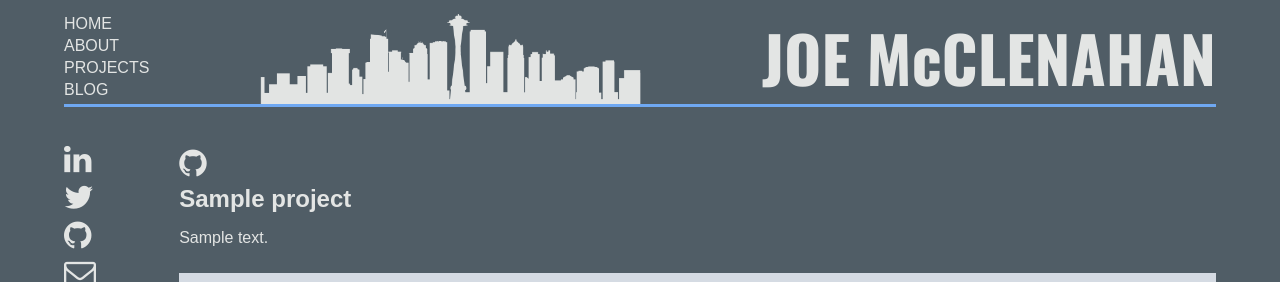
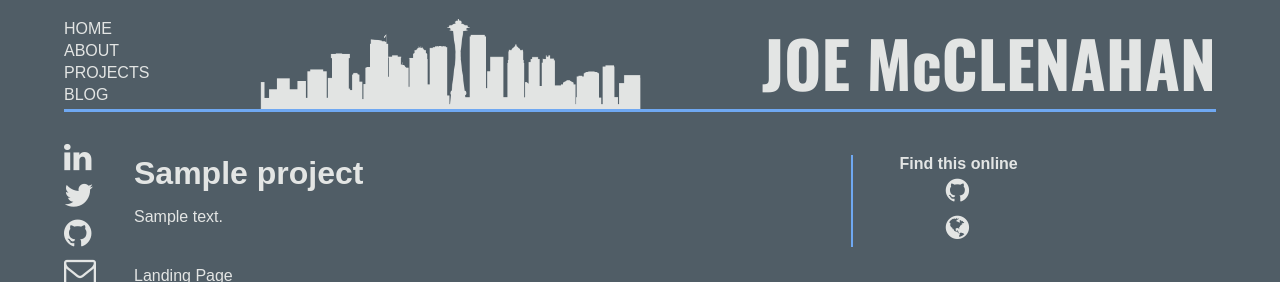
Before and after one commit to jmcclena94/django-portfolio, a Django app: page /projects/1/ in a window 1280 px wide. Shown: the top 282 px of the page. Run offline with Django 3.2, Linux system fonts and the light colour scheme; tables that the repository leaves empty hold one stand-in row (values such as "Sample post"); grey boxes marked "Sample" are stand-in pictures; some web fonts are replaced.

Commit message:
updated styling

```diff
--- a/portfolio/portfolio/templates/project-detail.html
+++ b/portfolio/portfolio/templates/project-detail.html
@@ -3,11 +3,20 @@
 <div class="flex project-detail">
     <div class="beta">
         <div class="flex text-content">
-            <a id="gh-detail" href="{{ project.github }}"></a>
-            <h2>{{ project.title }}</h2>
-            <p>{{ project.description }}</p>
+            <div class="flex project-description">
+                <h2>{{ project.title }}</h2>
+                <p>{{ project.description }}</p>
+            </div>
+            <div class="flex find-project">
+                <h4>Find this online</h4>
+                <ul class="flex">
+                    <a href="{{ project.github }}"><li id="gh-detail"></li></a>
+                    <a href="{{ project.url }}"><li id="ww-detail"></li></a>
+                </ul>
+            </div>
         </div>
     </div>
-    <img class="project-image" src="{{ project.cover.url }}" />
+    <figcaption>Landing Page</figcaption>
+    <img class="project-image" src="{{ project.splash.url }}" />
 </div>
 {% endblock %}
--- a/portfolio/projects/models.py
+++ b/portfolio/projects/models.py
@@ -4,6 +4,9 @@ from portfolio import settings
 
 class Project(models.Model):
     """Project model."""
+
+    class Meta:
+        ordering = ['date_uploaded']
 
     def __str__(self):
         return self.title
--- a/portfolio/static/layout.css
+++ b/portfolio/static/layout.css
@@ -2,9 +2,12 @@
   display: flex; }
 
 header {
-  margin: 10px 0;
+  margin: 0 0 10px 0;
+  padding-top: 15px;
   justify-content: center;
-  width: 100%; }
+  width: 100%;
+  position: fixed;
+  background-color: #505D66; }
   header div {
     border-bottom: 3px solid #6FA8F2;
     width: 90%; }
@@ -41,12 +44,15 @@ header {
 
 main {
   width: 100%;
-  justify-content: center; }
+  justify-content: center;
+  padding-top: 115px;
+  padding-bottom: 85px; }
   main div {
     width: 90%;
     margin: 10px 0px; }
     main div .sidebar {
-      width: 10%; }
+      width: 10%;
+      position: fixed; }
       main div .sidebar .social {
         list-style: none;
         flex-direction: column;
@@ -73,14 +79,18 @@ main {
         main div .sidebar .social a:hover {
           color: #6FA8F2; }
     main div .content {
+      padding-left: 70px;
       width: 90%;
       justify-content: space-around;
       flex-wrap: wrap; }
 
 footer {
   justify-content: center;
-  margin: 10px 10px;
-  width: 100%; }
+  margin: 0px 10px;
+  width: 100%;
+  position: fixed;
+  bottom: 0px;
+  background-color: #505D66; }
   footer h5 {
     margin: 10px 0px;
     padding: 10px 0px;
@@ -88,7 +98,7 @@ footer {
     width: 30%;
     text-align: center; }
 
-@media only screen and (max-width: 890px) {
+@media only screen and (max-width: 1110px) {
   header div img {
     display: none; } }
 @media only screen and (max-width: 670px) {
--- a/portfolio/static/modules.css
+++ b/portfolio/static/modules.css
@@ -30,18 +30,48 @@
   flex-direction: column; }
   .project-detail .beta .text-content {
     margin: 0 0;
-    flex-direction: column; }
-    .project-detail .beta .text-content h2 {
+    flex-direction: row;
+    width: 100%; }
+    .project-detail .beta .text-content .project-description {
+      flex-direction: column;
+      width: 80%;
+      padding-right: 5%;
+      border-right: 2px solid #6FA8F2; }
+      .project-detail .beta .text-content .project-description h2 {
         margin: 0 0;
-      width: 45%; }
-    .project-detail .beta .text-content a {
+        width: 100%;
+        font-size: 2em; }
+    .project-detail .beta .text-content .find-project {
+      width: 20%;
+      flex-direction: column;
+      align-items: flex-start;
+      padding-left: 5%; }
+      .project-detail .beta .text-content .find-project h4 {
+        margin: 0;
+        text-align: center; }
+      .project-detail .beta .text-content .find-project ul {
+        flex-direction: column;
+        justify-content: space-around;
+        list-style: none;
+        padding: 0;
+        margin: 0;
+        width: 100%;
+        align-items: center; }
+        .project-detail .beta .text-content .find-project ul a {
           width: 45%;
           text-decoration: none;
           color: #E3E5E4;
           font-size: 2em; }
-    .project-detail .beta .text-content #gh-detail:after {
+        .project-detail .beta .text-content .find-project ul a:hover {
+          color: #6FA8F2; }
+        .project-detail .beta .text-content .find-project ul #gh-detail:before {
           content: "\f09b";
-      font-family: 'icomoon'; }
+          font-family: 'icomoon';
+          font-size: .85em; }
+        .project-detail .beta .text-content .find-project ul #ww-detail:before {
+          content: "\f0ac";
+          font-family: 'icomoon';
+          font-size: .85em; }
   .project-detail img {
     width: 100%;
     margin-right: 15px; }
```
Also changed, not shown: portfolio/portfolio/templates/home-content.html (+4 -3 lines), portfolio/projects/migrations/0004_auto_20160513_2051.py (added). Lines whose indentation alone changed are shown as unchanged.
